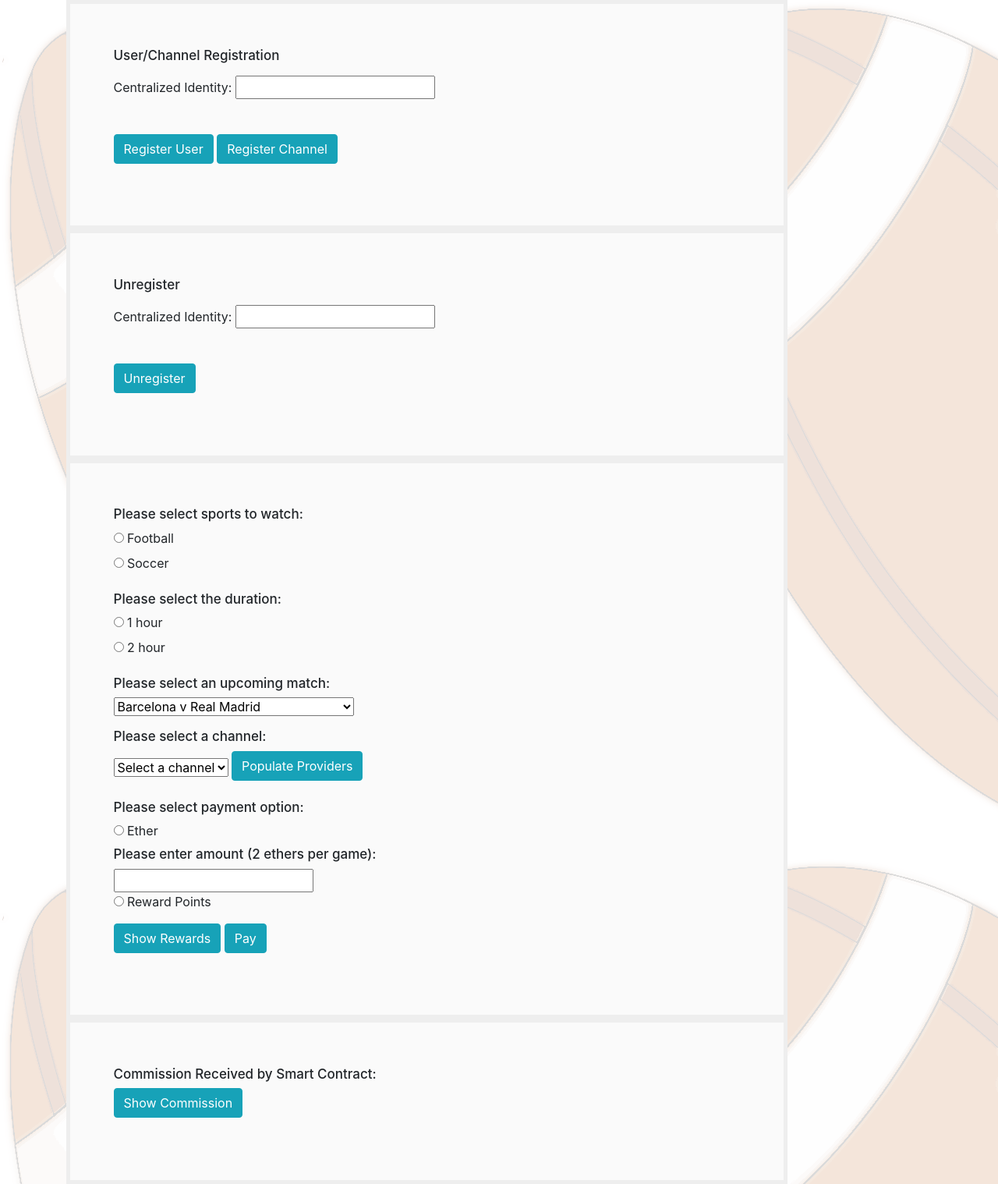
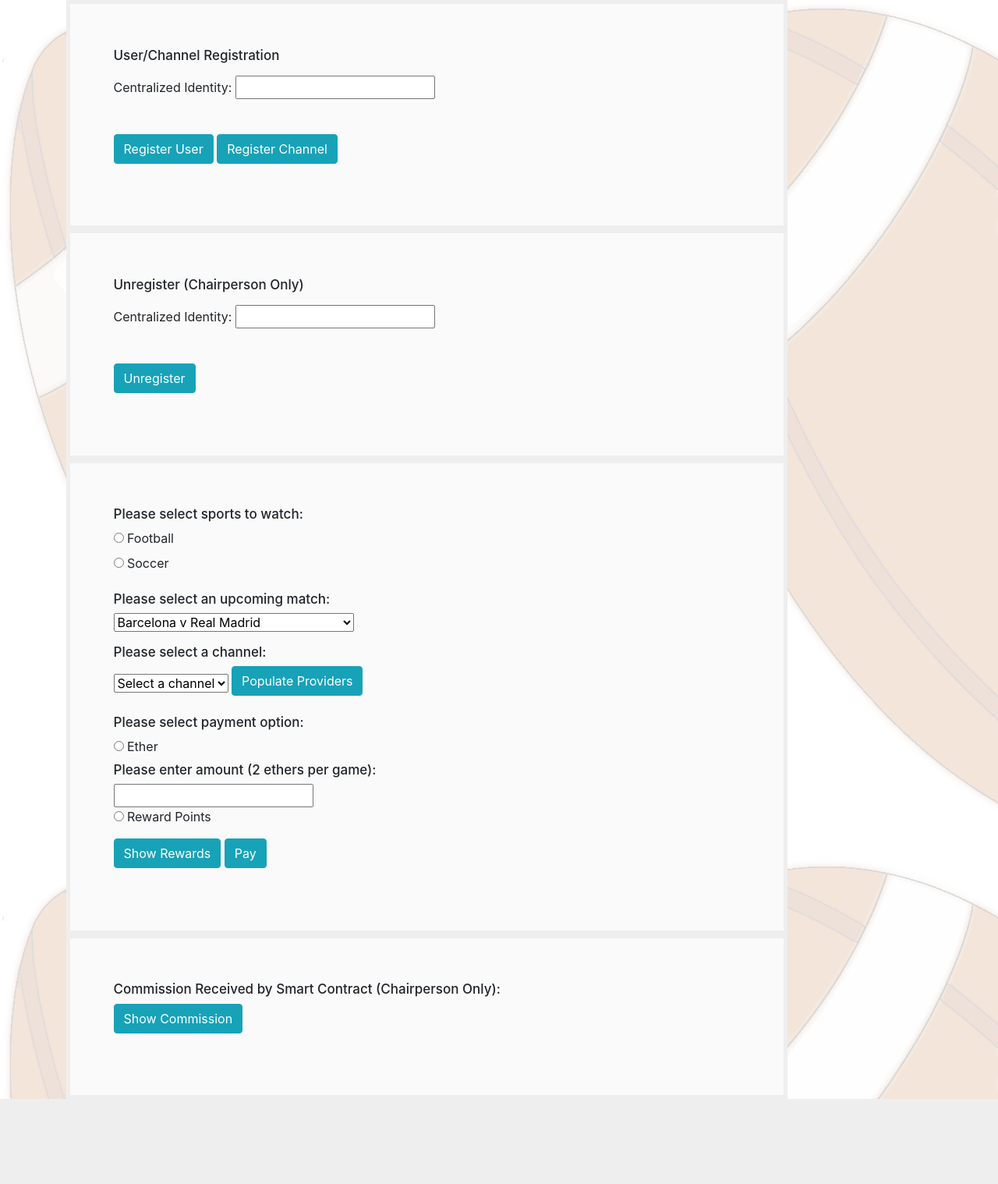
Before and after one commit to saqibkhan7994/Rush-Dapp, a website: page rush-app/src/index.html in a window 1280 px wide. Shown: the whole page at 78% size. After the commit the page ends 1409 px from the top, so only its background shows below. Drawn offline with nearby package versions, Linux system fonts and the light colour scheme; a script that the page names is missing.

Commit message:
Removed duration

```diff
--- a/rush-app/src/index.html
+++ b/rush-app/src/index.html
@@ -35,7 +35,7 @@
           </div>
           <div class="col-lg-10 windowbox">
             <div class="form-group ">
-                <h1 id="unregister" style="font-size: 17px">Unregister</h1>
+                <h1 id="unregister" style="font-size: 17px">Unregister (Chairperson Only)</h1>
             </div>
             <div class="form-group">
               <label for="cenIdentity">Centralized Identity:</label>
@@ -53,13 +53,6 @@
                   <label for="football">Football</label><br>
                   <input type="radio" id="soccer" name="sports" value="2">
                   <label for="soccer">Soccer</label><br>
-              </div>
-              <div class="form-group">
-                <h1 style="font-size: 17px">Please select the duration:</h1>
-                  <input type="radio" id="one-hour" name="duration" value="1">
-                  <label for="one-hour">1 hour</label><br>
-                  <input type="radio" id="two-hour" name="duration" value="2">
-                  <label for="two-hour">2 hour</label><br>
               </div>
               <div class="form-group">
                 <h1 for="match" style="font-size: 17px">Please select an upcoming match:</h1>
@@ -99,7 +92,7 @@
           </div>
           <div class="col-lg-10 windowbox">
             <div class="form-group ">
-              <h1 for="amount" style="font-size: 17px">Commission Received by Smart Contract:</h1>
+              <h1 for="amount" style="font-size: 17px">Commission Received by Smart Contract (Chairperson Only):</h1>
               <h1 id="contract_bal" style="font-size:30px;"></h1>
               <button type="button" id="getBalance" class="btn btn-info mb-2">Show Commission</button>
             </div>
--- a/rush-app/src/js/app.js
+++ b/rush-app/src/js/app.js
@@ -149,10 +149,6 @@ App = {
       }
       if (!document.querySelector('input[name = "sports"]:checked')){
         alert("Please select a sport")
-        return false;
-      }
-      if (!document.querySelector('input[name = "duration"]:checked')){
-        alert("Please select duration of stream")
         return false;
       }
       if(document.getElementById('payPoints').checked &&  jQuery('#reward_value').val() < 10){
```
Also changed, not shown: rush-contract/build/contracts/Migrations.json, rush-contract/build/contracts/RushCon.json.
